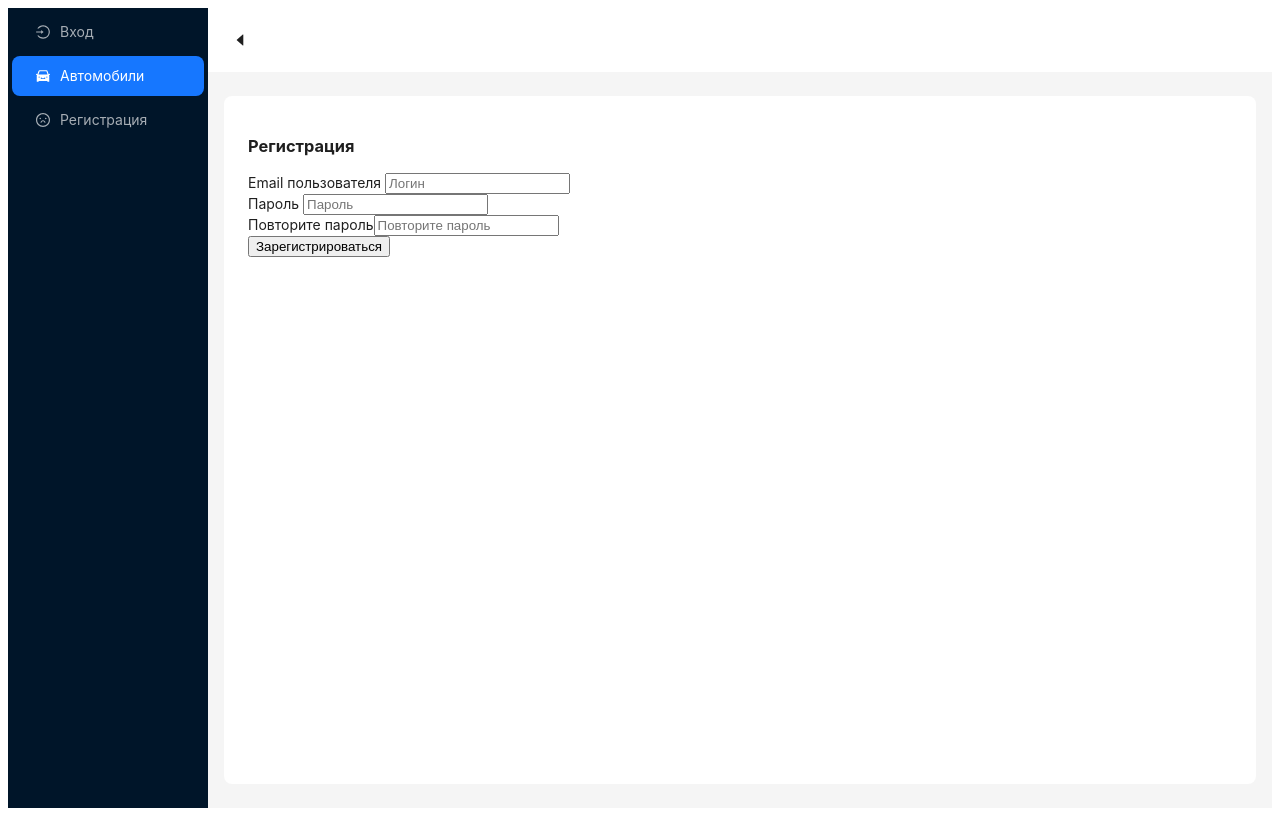
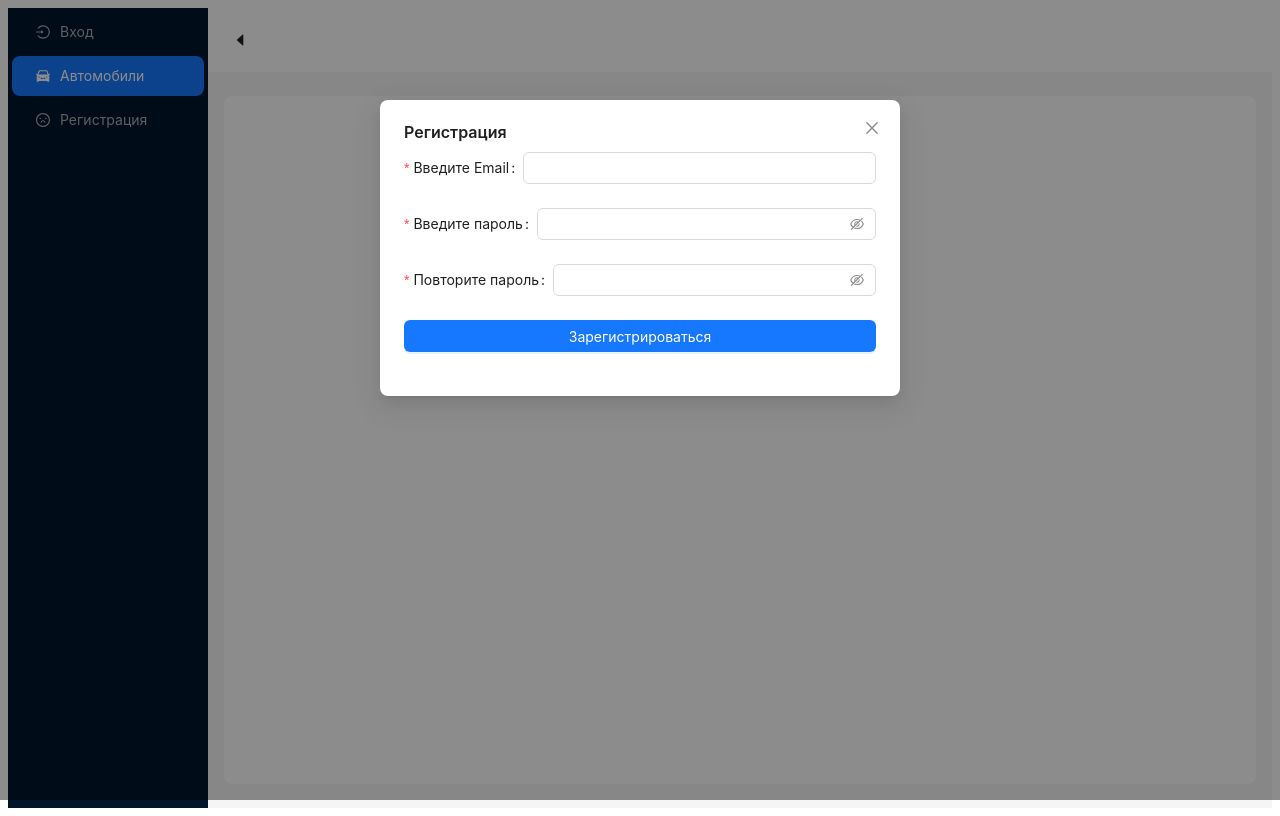
Before and after one commit to ArtyomIAbramov/WebKursachFront, a React (Create React App) app: page /register in a window 1280 px wide. Built offline with nearby package versions, Linux system fonts and the light colour scheme; no server answers.

Commit message:
add register

```diff
--- a/src/Componets/Auto/Login.jsx
+++ b/src/Componets/Auto/Login.jsx
@@ -57,14 +57,12 @@ const LogIn = ({ setUser }) => {
       <Form
         onFinish={logIn}
         autoComplete="off"
-        initialValues={{ email: "", password: "" }}
       >
         <Form.Item
           label="Введите Email"
           name="email"
           rules={[{ required: true, message: 'Пожалуйста, введите ваш Email!' }]}
           validateStatus={loginError ? "error" : ""}
-          help={loginError ? "Неверный Email или пароль" : ""}
         >
           <Input />
         </Form.Item>
@@ -73,6 +71,7 @@ const LogIn = ({ setUser }) => {
           name="password"
           rules={[{ required: true, message: 'Пожалуйста, введите ваш пароль!' }]}
           validateStatus={loginError ? "error" : ""}
+          help={loginError ? "Неверный Email или пароль" : ""}
         >
           <Input.Password />
         </Form.Item>
--- a/src/Componets/Auto/Register.jsx
+++ b/src/Componets/Auto/Register.jsx
@@ -1,53 +1,107 @@
-import React from "react"
+import React, { useState, useEffect } from "react";
+import { useNavigate } from "react-router-dom";
+import { Button, Form, Input, Modal, Alert } from "antd";
+
+const url = "api/account/register";
 
 const Register = () => {
+  const [open, setOpen] = useState(false);
+  const [registerFailed, setFailed] = useState(false);
+  const [registerSuccess, setSuccess] = useState(false);
+  const navigate = useNavigate();
 
-  const register = async (event) => {
-    event.preventDefault()
+  const showModal = () => {
+    setOpen(true);
+  };
 
-    var { email, password, confirmed_password } = document.forms[0]
+  useEffect(() => {
+    showModal();
+  }, []);
+
+  const handleCancel = () => {
+    setOpen(false);
+    navigate("/");
+  };
+
+  const register = async (values) => {
+    var { email, password, passwordConfirm } = values
 
     const requestOptions = {
       method: "POST",
       headers: { "Content-Type": "application/json" },
       body: JSON.stringify({
-        email: email.value,
-        password: password.value,
-        passwordConfirm : confirmed_password.value
+        email,
+        password,
+        passwordConfirm,
       }),
     }
     try{
-        const response = await fetch("api/account/register", requestOptions);
+        const response = await fetch(url, requestOptions);
+
         if(response.ok)
         {
-            document.forms[0].reset();
-            document.getElementById("is_user_created").innerHTML = "Пользователь создан!!!";
+          setSuccess(true);
+          setFailed(false);
+        }
+        else{
+          setFailed(true);
         }
     }
     catch(error){
         console.log(error);
+        setFailed(true);
     }
   }
 
+  return (
+    <Modal title="Регистрация" footer={null} open={open} onCancel={handleCancel} destroyOnClose={true}>
+      <Form
+        onFinish={register}
+        autoComplete="off"
+        initialValues={{ email: "", password: "" }}
+      >
+        <Form.Item
+          label="Введите Email"
+          name="email"
+          rules={[{ required: true, message: 'Пожалуйста, введите ваш Email!' }]}
+          validateStatus={registerFailed ? "error" : ""}
+        >
+        <Input />
+        </Form.Item>
 
-  return (
-    <>
-        <h3>Регистрация</h3>
-          <form onSubmit={register}>
-            <label>Email пользователя </label>
-            <input type="text" name="email" placeholder="Логин" />
-            <br />
-            <label>Пароль </label>
-            <input type="text" name="password" placeholder="Пароль" />
-            <br />
-            <label>Повторите пароль</label>
-            <input type="text" name="confirmed_password" placeholder="Повторите пароль" />
-            <br />
-            <button type="submit">Зарегистрироваться</button>
-        <h3 id="is_user_created"></h3>
-          </form>
-    </>
-  )
-}
+        <Form.Item
+          label="Введите пароль"
+          name="password"
+          rules={[{ required: true, message: 'Пожалуйста, введите ваш пароль!' }]}
+          validateStatus={registerFailed ? "error" : ""}
+        >
+          <Input.Password />
+        </Form.Item>
+
+        <Form.Item
+          label="Повторите пароль"
+          name="passwordConfirm"
+          rules={[{ required: true, message: 'Пароли не совпадают!' }]}
+          validateStatus={registerFailed ? "error" : ""}
+          help={registerFailed ? "Неверный Email или пароли не совпадают" : ""}
+        >
+          <Input.Password/>
+        </Form.Item>
+        <Form.Item>
+          <Button type="primary" htmlType="submit" block>
+            Зарегистрироваться
+          </Button>
+        </Form.Item>
+        { registerSuccess && <Alert
+          message="Вы успешно зарегистрировались!"
+          type="success"
+          showIcon
+          style={{ backgroundColor: '#f0f0f0', color: 'black', fontFamily: 'Arial, sans-serif', fontSize: '16px' }}
+        />
+        }
+      </Form>
+    </Modal>
+  );
+};
 
 export default Register
```
